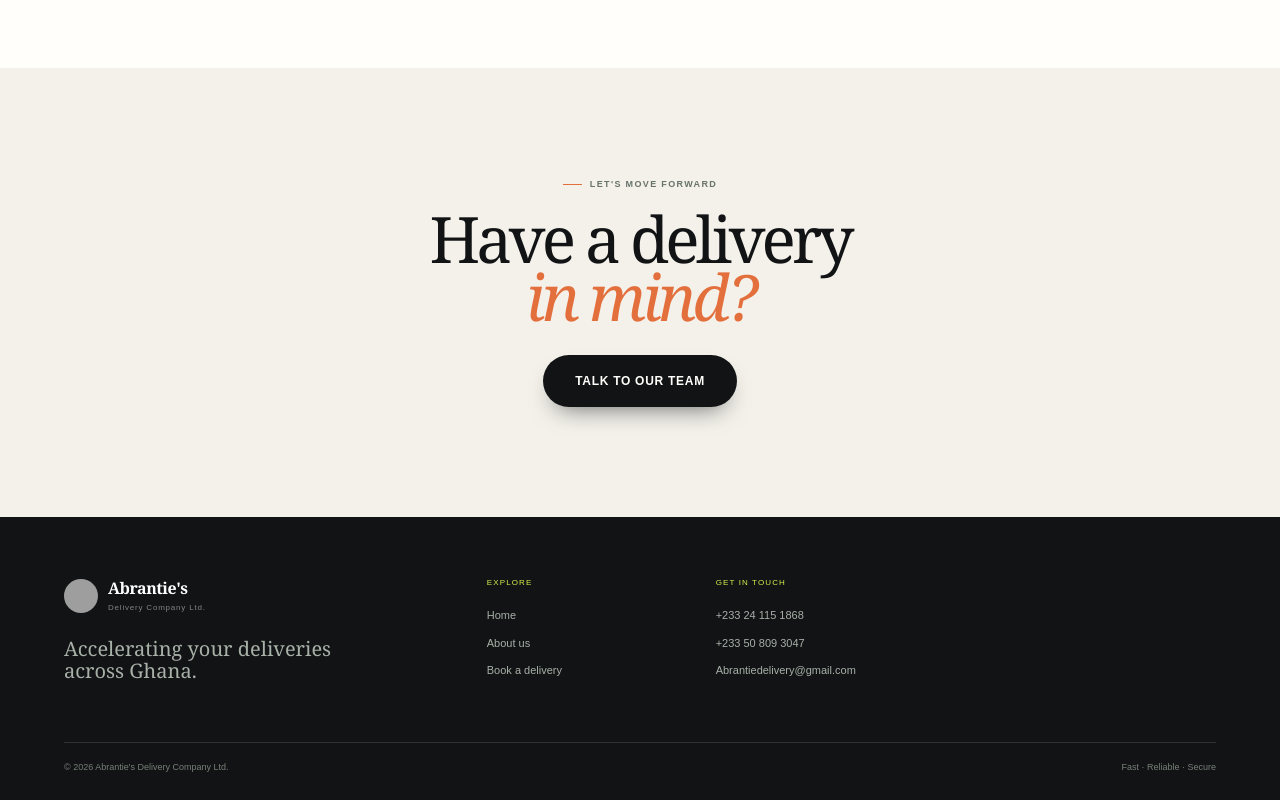
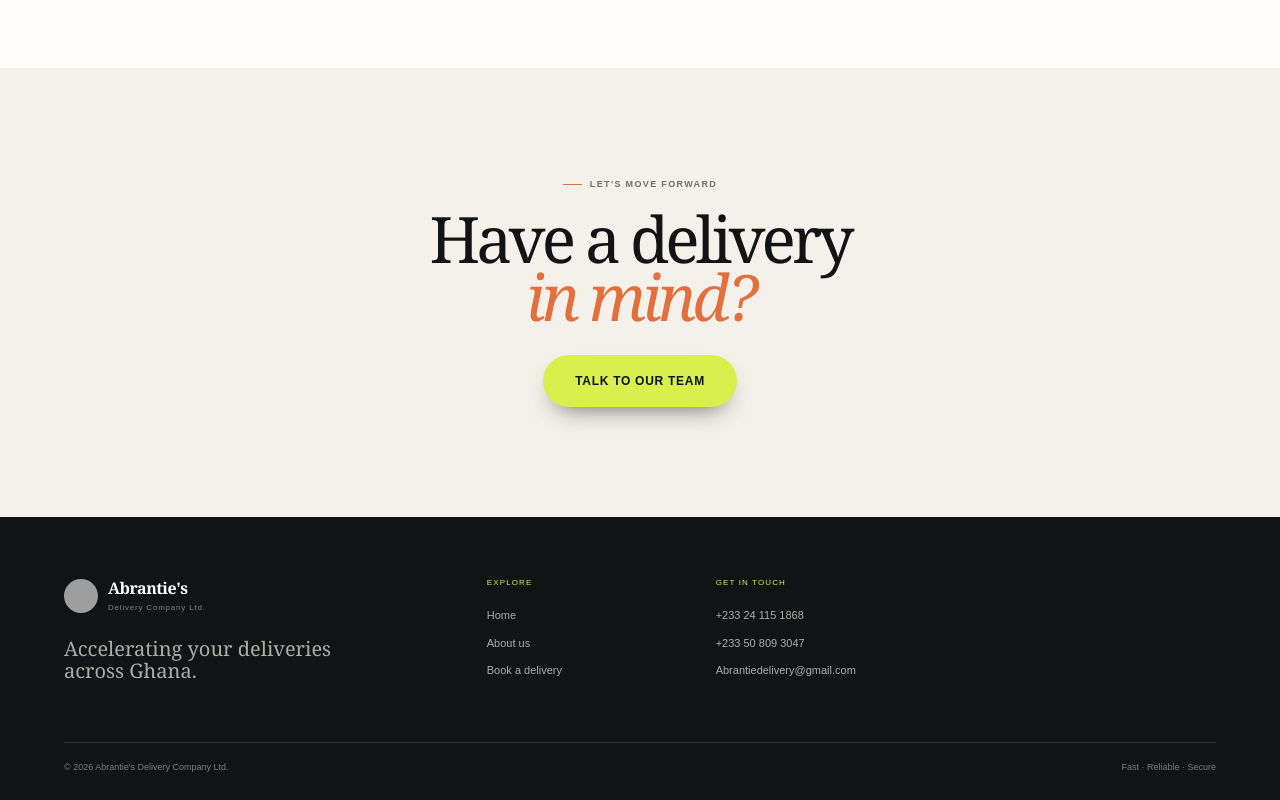
Before and after one commit to Mmabiaa/Abrantie-Delivery-Website, a Next.js app: page /about in a window 1280 px wide. Shown: the part 1542-2342 px from the top of the page. Built offline with nearby package versions, Linux system fonts and the light colour scheme; grey boxes are pictures that could not be loaded.

Commit message:
fix: design inconsistency

```diff
--- a/app/globals.css
+++ b/app/globals.css
@@ -930,8 +930,8 @@ h2 em {
     display: inline-flex;
     align-items: center;
     justify-content: center;
-    background: var(--ink);
-    color: var(--paper);
+    background: var(--acid);
+    color: var(--ink);
     padding: 17px 32px;
     border-radius: 99px;
     font-size: 12px;
@@ -945,6 +945,7 @@ h2 em {
 
 .about-cta .button:hover {
     background: var(--ink-soft);
+    color: var(--acid);
     transform: translateY(-2px);
     box-shadow: 0 16px 30px -12px rgba(17, 19, 21, .7);
 }
```
